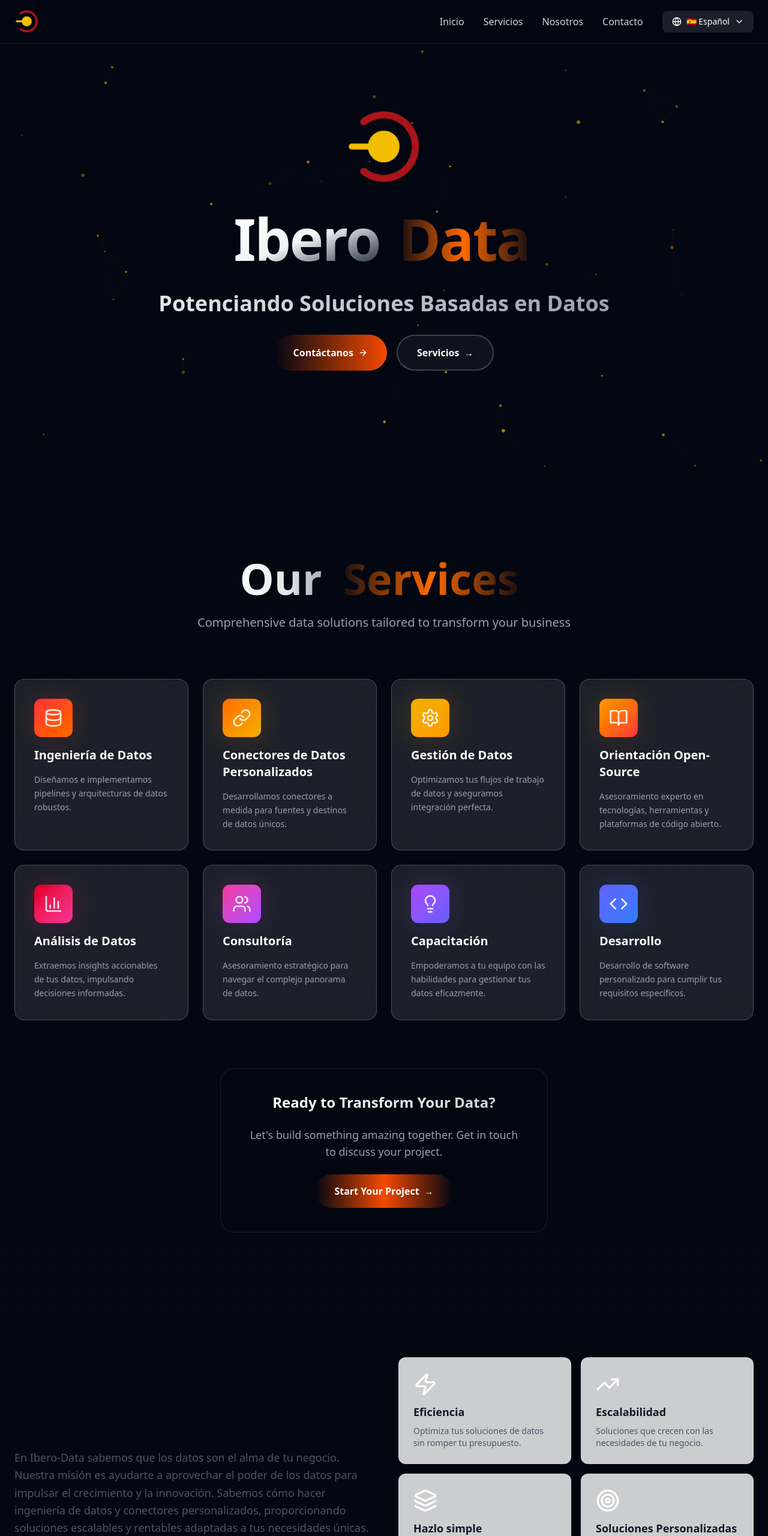
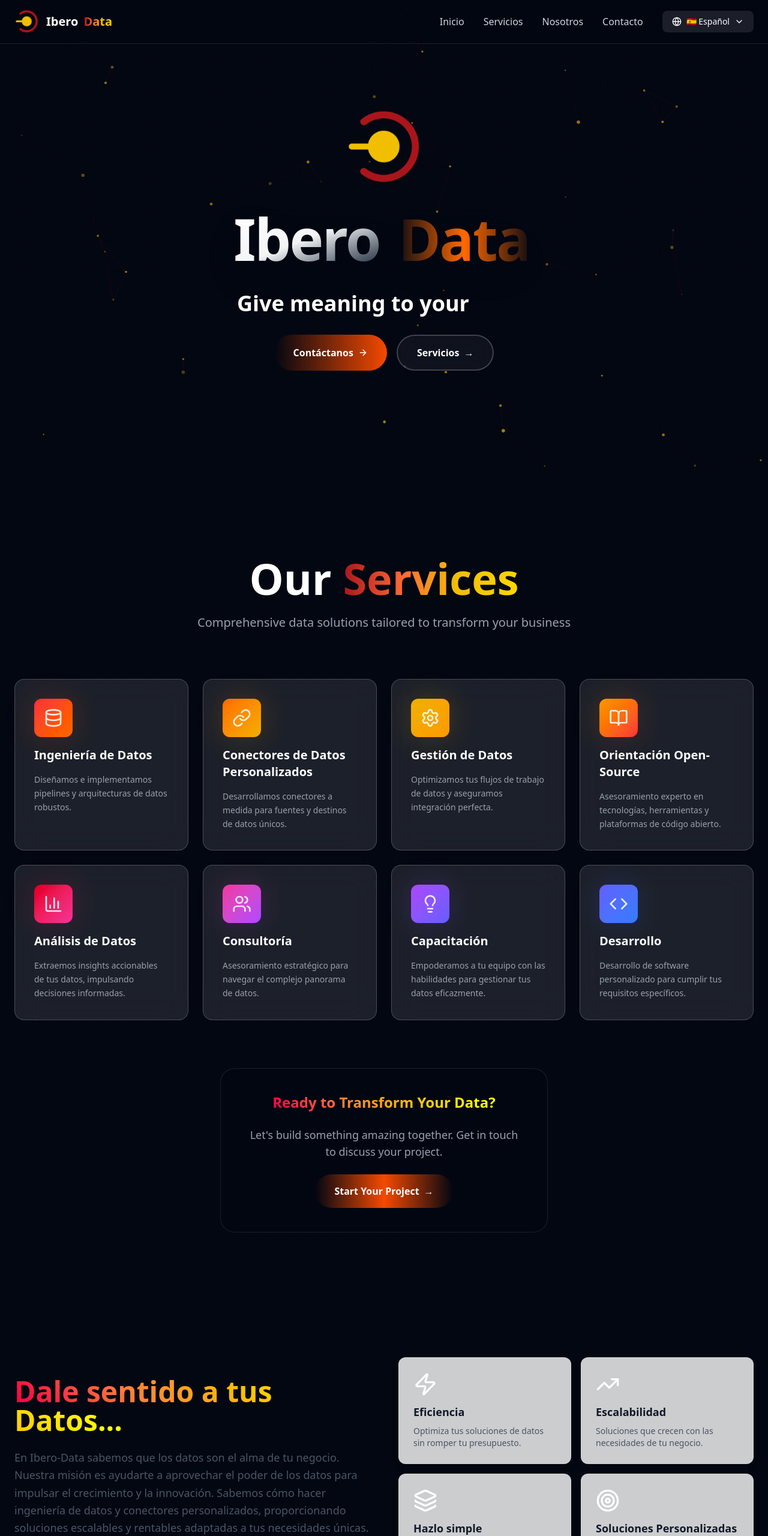
Before and after one commit to ibero-data/site, an Astro site: page /es in a window 1280 px wide. Shown: the top 2561 px of the page at 60% size. Built offline with nearby package versions, Linux system fonts and the light colour scheme; Astro itself is replaced by a stand-in of ours.

Commit message:
better look titles

```diff
--- a/src/components/About.astro
+++ b/src/components/About.astro
@@ -37,9 +37,7 @@ const reasons = [
       <!-- Left Content -->
       <div class="space-y-6">
         <h2 class="text-4xl md:text-5xl font-bold">
-          <span
-            class="bg-gradient-to-r from-ibero-red to-ibero-yellow bg-clip-text text-transparent"
-          >
+          <span class="gradient-text-fire">
             {t.about.title}
           </span>
         </h2>
--- a/src/components/Contact.astro
+++ b/src/components/Contact.astro
@@ -14,9 +14,7 @@ const t = getTranslations(lang);
   <div class="container mx-auto px-6">
     <div class="text-center mb-16">
       <h2 class="text-4xl md:text-5xl font-bold mb-4">
-        <span
-          class="bg-gradient-to-r from-ibero-red to-ibero-yellow bg-clip-text text-transparent"
-        >
+        <span class="gradient-text-fire">
           {t.contact.title}
         </span>
       </h2>
--- a/src/components/Header.astro
+++ b/src/components/Header.astro
@@ -12,8 +12,9 @@ const t = getTranslations(lang);
       <!-- Logo -->
       <a href={`/${lang === 'en' ? '' : lang}`} class="flex items-center space-x-3">
         <img src="/logo.png" alt="Ibero Data" class="h-10 w-auto" />
-        <span class="text-xl font-bold bg-gradient-to-r from-ibero-red to-ibero-yellow bg-clip-text text-transparent">
-          Ibero Data
+        <span class="text-xl font-bold">
+          <span class="text-white">Ibero</span>
+          <span class="gradient-text-ibero ml-1">Data</span>
         </span>
       </a>
 
--- a/src/components/HeroEnhanced.astro
+++ b/src/components/HeroEnhanced.astro
@@ -50,10 +50,11 @@ const t = getTranslations(lang);
       <h2
         class="text-3xl md:text-4xl font-bold mb-8 animate-fade-in animation-delay-400"
       >
+        <span class="text-white">Give meaning to your</span>
         <span
-          class="bg-gradient-to-r from-gray-200 to-gray-400 bg-clip-text text-transparent"
+          class="bg-gradient-to-r from-ibero-bright-red via-ibero-orange to-ibero-bright-yellow bg-clip-text text-transparent font-black ml-2"
         >
-          {t.hero.title}
+          Data
         </span>
       </h2>
 
--- a/src/components/ServicesEnhanced.astro
+++ b/src/components/ServicesEnhanced.astro
@@ -34,10 +34,10 @@ const services = [
     <div class="text-center mb-20">
 
       <h2 class="text-5xl md:text-7xl font-black mb-6">
-        <span class="bg-gradient-to-r from-white via-gray-200 to-gray-400 bg-clip-text text-transparent">
+        <span class="text-white">
           Our
         </span>
-        <span class="bg-gradient-to-r from-ibero-red via-orange-500 to-ibero-yellow bg-clip-text text-transparent px-4">
+        <span class="gradient-text-ibero text-6xl md:text-7xl">
           Services
         </span>
       </h2>
@@ -79,7 +79,7 @@ const services = [
         <div class="absolute -inset-1 bg-gradient-to-r from-ibero-red to-ibero-yellow rounded-3xl blur-xl opacity-30 group-hover:opacity-50 transition duration-500"></div>
 
         <div class="relative inline-flex flex-col items-center gap-6 px-12 py-10 bg-gray-950/90 backdrop-blur-xl rounded-3xl border border-white/10">
-          <h3 class="text-2xl font-bold bg-gradient-to-r from-white to-gray-300 bg-clip-text text-transparent">
+          <h3 class="text-2xl font-bold gradient-text-fire">
             Ready to Transform Your Data?
           </h3>
           <p class="text-lg text-gray-400 max-w-md">
--- a/src/styles/global.css
+++ b/src/styles/global.css
@@ -1,4 +1,5 @@
 @import "tailwindcss";
+@import "./gradients.css";
 
 @layer base {
   body {
--- /dev/null
+++ b/src/styles/gradients.css
@@ -0,0 +1,67 @@
+/* Enhanced Gradient Text Effects */
+.gradient-text-vibrant {
+  background: linear-gradient(
+    135deg,
+    #FF0040 0%,
+    #FF6B35 25%,
+    #FFD700 50%,
+    #FF6B35 75%,
+    #FF0040 100%
+  );
+  -webkit-background-clip: text;
+  -webkit-text-fill-color: transparent;
+  background-clip: text;
+  background-size: 200% auto;
+  animation: gradient-shift 3s ease infinite;
+}
+
+.gradient-text-ibero {
+  background: linear-gradient(
+    90deg,
+    #AA151B 0%,
+    #FF6B35 35%,
+    #F1BF00 65%,
+    #FFD700 100%
+  );
+  -webkit-background-clip: text;
+  -webkit-text-fill-color: transparent;
+  background-clip: text;
+  font-weight: 900;
+}
+
+.gradient-text-fire {
+  background: linear-gradient(
+    45deg,
+    #FF0040,
+    #FF6B35,
+    #FFA500,
+    #FFD700
+  );
+  -webkit-background-clip: text;
+  -webkit-text-fill-color: transparent;
+  background-clip: text;
+  filter: brightness(1.2) contrast(1.1);
+}
+
+@keyframes gradient-shift {
+  0% {
+    background-position: 0% 50%;
+  }
+  50% {
+    background-position: 100% 50%;
+  }
+  100% {
+    background-position: 0% 50%;
+  }
+}
+
+/* Ensure gradients are always visible */
+.bg-clip-text {
+  -webkit-background-clip: text !important;
+  background-clip: text !important;
+}
+
+.text-transparent {
+  -webkit-text-fill-color: transparent !important;
+  color: transparent !important;
+}
--- a/tailwind.config.js
+++ b/tailwind.config.js
@@ -6,6 +6,9 @@ export default {
       colors: {
         'ibero-red': '#AA151B',
         'ibero-yellow': '#F1BF00',
+        'ibero-orange': '#FF6B35',
+        'ibero-bright-red': '#FF0040',
+        'ibero-bright-yellow': '#FFD700',
       },
       animation: {
         'float': 'float 6s ease-in-out infinite',
```
Also changed, not shown: README.md.
